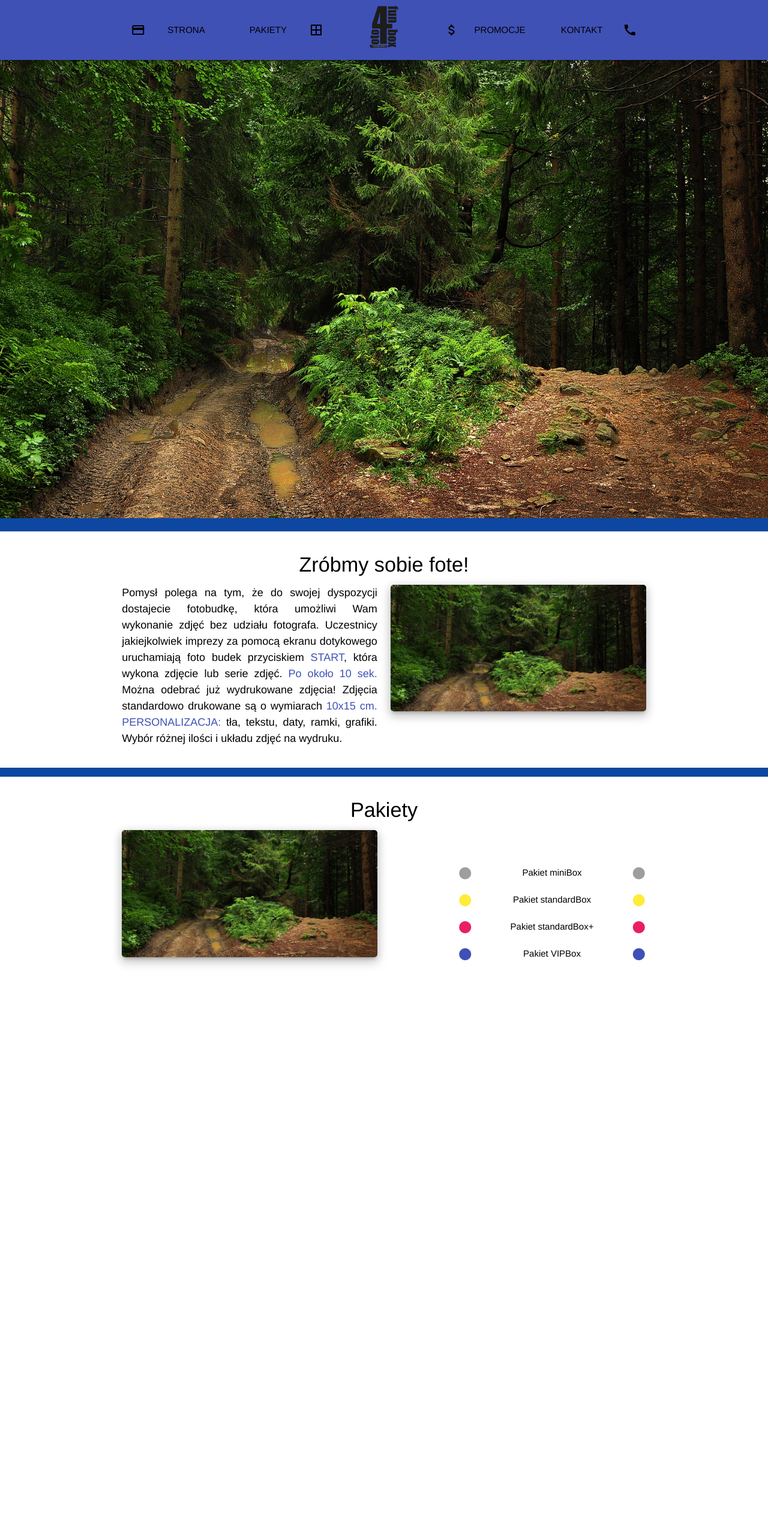
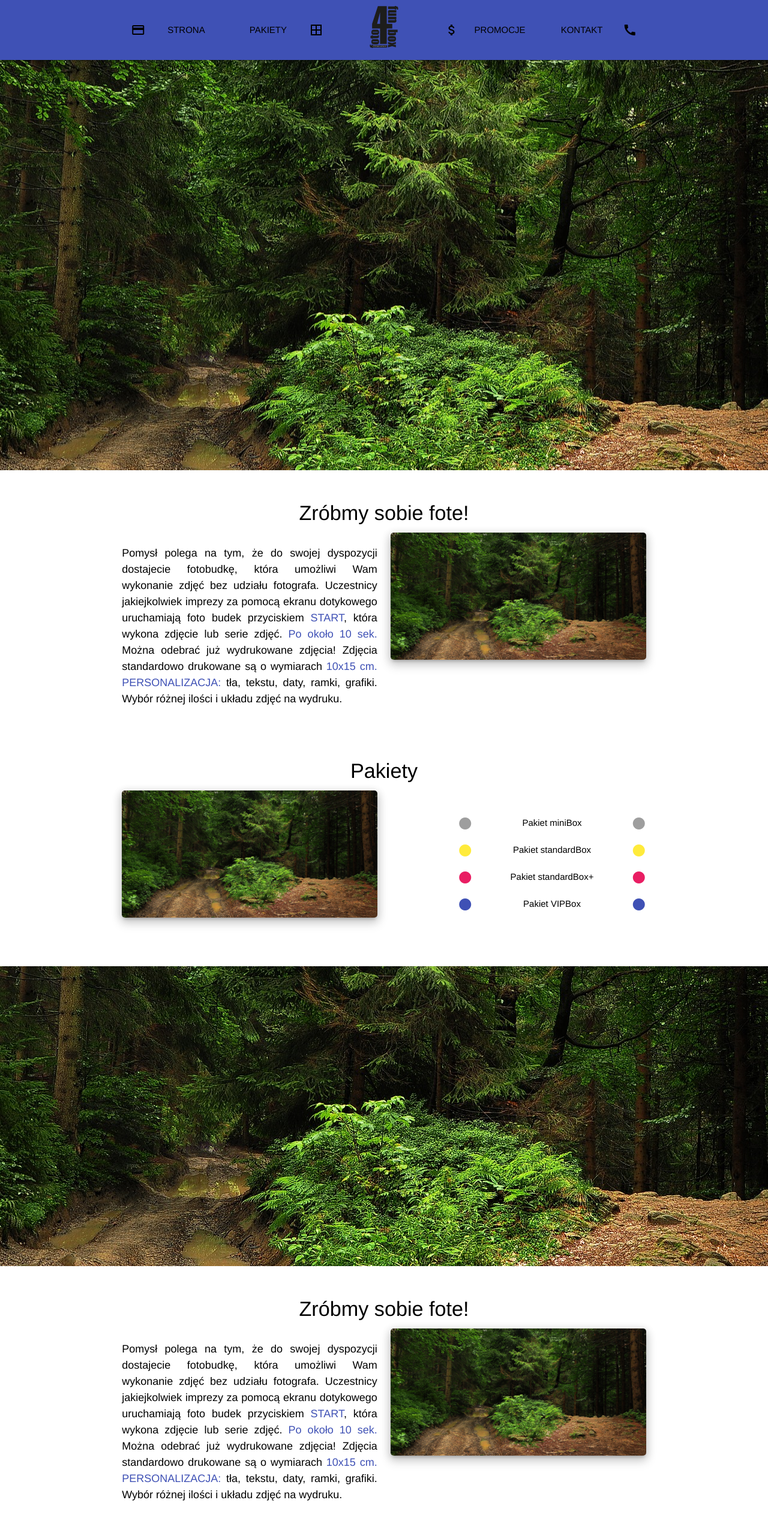
Before and after one commit to LTurza/Foto4FunBox, a Vue app: page / in a window 1280 px wide. Shown: the top 2566 px of the page at 60% size. Before the commit the page ends 1694 px from the top, so only its background shows below. Built offline with nearby package versions, Linux system fonts and the light colour scheme.

Commit message:
img solved

```diff
--- a/public/js/main.js
+++ b/public/js/main.js
@@ -1,5 +1,4 @@
 $(document).ready(function(){
    $('.sidenav').sidenav();
    $('.parallax').parallax();
-
 });
--- a/src/App.vue
+++ b/src/App.vue
@@ -23,6 +23,5 @@ export default {
   -webkit-font-smoothing: antialiased;
   -moz-osx-font-smoothing: grayscale;
   text-align: center;
-  background-color: #0D47A1;
 }
 </style>
--- a/src/components/HomePage/Elements/BgImage.vue
+++ b/src/components/HomePage/Elements/BgImage.vue
@@ -1,5 +1,7 @@
 <template>
-   <img :src="source" class="bg" width="100%">
+   <div class="parallax-container bg">
+      <div class="parallax"><img :src="source"></div>
+   </div>
 </template>
 
 <script>
@@ -11,7 +13,7 @@
 
 <style scoped>
    .bg {
-      height: 100vh;
+      height: 90vh;
    }
    @media only screen and (max-width: 411px) {
       .bg {
--- a/src/components/HomePage/Elements/Content.vue
+++ b/src/components/HomePage/Elements/Content.vue
@@ -9,10 +9,7 @@
                   </div>
                   <div :class="'col s12 m12 l6 justify ' + textSide">
                      <slot v-if="id === 1"></slot>
-                     <div class="row"  v-if="id === 2">
-                        <div class="row"></div>
-                        <div class="row"></div>
-                        <div class="row"></div>
+                     <div class="row  packets"  v-if="id === 2">
                         <div class="col l9 s8 offset-s2 offset-l3" v-for="(d,index) in desc" :key="index">
                            <i :class="'material-icons left ' + d.cls">brightness_1</i>
                            <i :class="'material-icons right ' + d.cls">brightness_1</i>
@@ -24,7 +21,7 @@
                         </div>
                      </div>
                   </div>
-                  <div :class="'col s10 m10 l6 offset-s1 offset-m1 ' + imgSide">
+                  <div :class="'col s10 m10 l6 offset-s1 offset-m1 img' + imgSide">
                      <img :src="url" class="image z-depth-3" alt="">
                   </div>
                </div>
@@ -48,7 +45,28 @@
       border-radius: 5px;
 
    }
-   .packets{
+   @media only screen and (max-width: 360px) {
+      .img {
+         float: left !important;
+         height: 100% !important;
+      }
+   }
+   @media only screen and (max-width: 1024px) {
+      .packets {
+         margin-top: 1%;
+      }
+      .image {
+         margin-top: 5% !important;
+      }
+   }
+   @media only screen and (min-width: 1025px) {
+      .packets {
+         margin-top: 10%;
+      }
+   }
+   .section {
+      margin-top: 0 !important;
    }
 
+
 </style>
--- /dev/null
+++ b/src/components/HomePage/Elements/ParallaxBg.vue
@@ -0,0 +1,16 @@
+<template>
+   <div class="parallax-container">
+      <div class="parallax"><img :src="source"></div>
+   </div>
+</template>
+
+<script>
+   export default {
+      name: "ParallaxBg",
+      props: ['source']
+   }
+</script>
+
+<style scoped>
+
+</style>
--- a/src/components/HomePage/Home.vue
+++ b/src/components/HomePage/Home.vue
@@ -13,13 +13,26 @@
       >
          <div v-if="content.id === 1" class="font justify" v-html="content.desc"></div>
       </app-content>
-
+      <app-paralax-bg :source="source"/>
+      <app-content
+              v-for="content in contentTab"
+              :key="content.id"
+              :title="content.title"
+              :url="content.image"
+              :textSide="content.textSide"
+              :imgSide="content.imgSide"
+              :desc="content.desc"
+              :id="content.id"
+      >
+         <div v-if="content.id === 1" class="font justify" v-html="content.desc"></div>
+      </app-content>
    </div>
 </template>
 
 <script>
    import BgImage from "./Elements/BgImage";
    import Content from "./Elements/Content";
+   import ParallaxBg from "./Elements/ParallaxBg";
 
    export default {
       name: "HomePage",
@@ -58,7 +71,8 @@
       },
       components: {
          appBgImage: BgImage,
-         appContent: Content
+         appContent: Content,
+         appParalaxBg: ParallaxBg
       }
    }
 </script>
@@ -70,5 +84,15 @@
    .font {
       font-size: 1.2rem;
    }
+   @media only screen and (max-width: 1024px) {
+      .font {
+         font-size: 1rem !important;
+      }
+   }
+   @media only screen and (min-width: 1025px) {
+      .font {
+         margin-top: 5%;
+      }
+   }
 
 </style>
--- a/src/components/Shared/NavBar/Elements/NaviBtns.vue
+++ b/src/components/Shared/NavBar/Elements/NaviBtns.vue
@@ -1,5 +1,5 @@
 <template>
-   <ul id="nav-mobile" class="hide-on-med-and-down">
+   <ul class="hide-on-med-and-down">
       <li v-for="btn in btns" :key="btn.id">
          <router-link :to="btn.url">
             <i :class="btn.cls"> {{ btn.icon }} </i>
```
